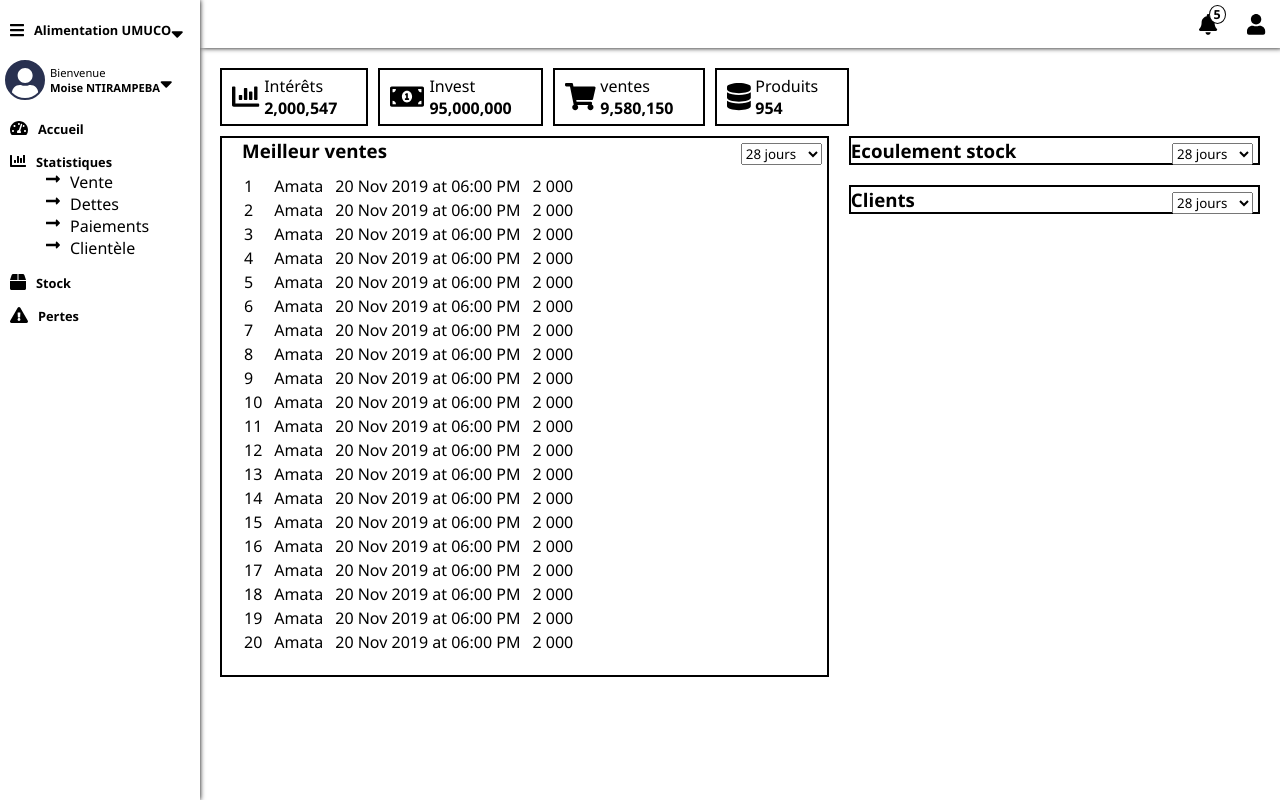
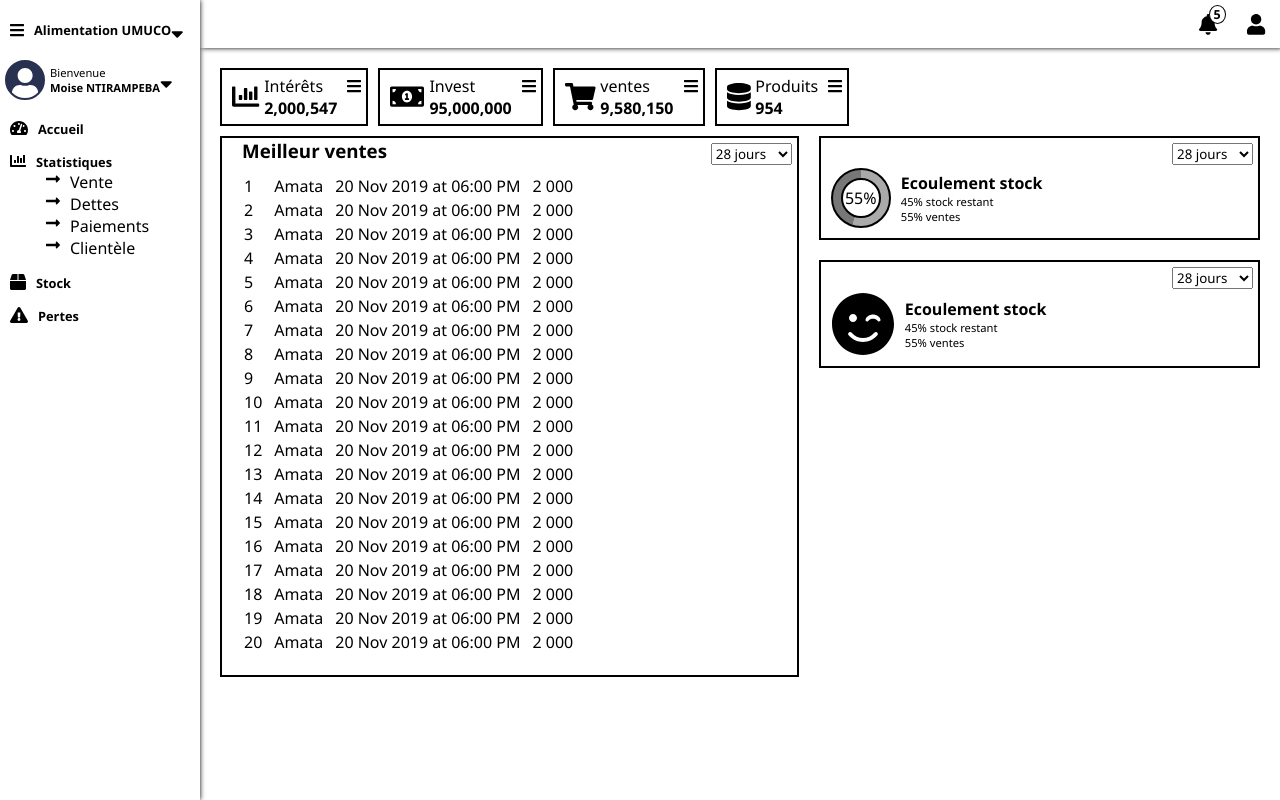
Before and after one commit to hogiburundi/urufatanamende_ui, a Vue app: page /#/ in a window 1280 px wide. Both pictures are taken after typing "Sample", "Sample123" into the empty fields and a click on the button "Connexion". Built offline with nearby package versions, Linux system fonts and the light colour scheme.

Commit message:
made charts

```diff
--- a/src/components/dash_card.vue
+++ b/src/components/dash_card.vue
@@ -7,7 +7,7 @@
 			<b>{{ icegeranyo.value }}</b>
 		</div>
 	</div>
-	<div class="right">
+	<div>
 		<fa icon="bars"/>
 	</div>
 </div>
--- a/src/main.js
+++ b/src/main.js
@@ -8,13 +8,13 @@ import { FontAwesomeIcon } from '@fortawesome/vue-fontawesome'
 import {
   faShoppingCart, faBox, faBoxOpen, faChartBar, faUser, faBars,
   faSortDown, faExclamationTriangle, faTachometerAlt, faBell,
-  faLongArrowAltRight, faMoneyBillAlt, faDatabase
+  faLongArrowAltRight, faMoneyBillAlt, faDatabase, faSmileWink
 } from '@fortawesome/free-solid-svg-icons'
 
 library.add({
   faShoppingCart, faBox, faBoxOpen,  faChartBar, faUser, faBars,
   faSortDown, faExclamationTriangle, faTachometerAlt, faBell,
-  faLongArrowAltRight, faMoneyBillAlt, faDatabase
+  faLongArrowAltRight, faMoneyBillAlt, faDatabase, faSmileWink
 })
 
 Vue.component('fa', FontAwesomeIcon)
--- a/src/views/Home.vue
+++ b/src/views/Home.vue
@@ -36,7 +36,16 @@
 					<option>1 jour</option>
 					<option>imprimer</option>
 				</select>
-				<h3>Ecoulement stock</h3>
+				<div class="content">
+					<div class="pie">
+						<div class="percent">55%</div>
+					</div>
+					<div class="legend">
+						<b>Ecoulement stock</b>
+						<div>45% stock restant</div>
+						<div>55% ventes</div>
+					</div>
+				</div>
 			</div>
 			<div class="bottom">
 				<select >
@@ -45,7 +54,14 @@
 					<option>1 jour</option>
 					<option>imprimer</option>
 				</select>
-				<h3>Clients</h3>
+				<div class="content">
+					<fa class="icon" icon="smile-wink"/>
+					<div class="legend">
+						<b>Ecoulement stock</b>
+						<div>45% stock restant</div>
+						<div>55% ventes</div>
+					</div>
+				</div>
 			</div>
 		</div>
 	</div>
@@ -107,6 +123,7 @@ select{
 }
 td{
 	padding-right: 10px;
+	white-space: nowrap;
 }
 .table{
 	margin-top: 10px;
@@ -115,4 +132,39 @@ td{
 	height: calc(100% - 35px);
 	overflow: auto;
 }
+.content{
+	margin-top:  20px;
+	display: flex;
+	overflow: hidden;
+	align-items: center;
+}
+.pie {
+	width: 60px;
+	min-width: 60px;
+	height: 60px;
+	background-image: conic-gradient(#aaa 55%, #777 45%);
+	border-radius: 50%;
+	display: flex ;
+	justify-content: center;
+	align-items: center;
+	border: 2px solid black;
+	margin: 10px;
+}
+.pie div{
+	background-color: white;
+	width: 40px;
+	height: 40px;
+	border-radius: 50%;
+	display: flex ;
+	justify-content: center;
+	align-items: center;
+	border: 2px solid black;
+}
+.legend div{
+	font-size: .7em;
+}
+.content .icon{
+	font-size: 4em;
+	margin: 10px;
+}
 </style>
```
